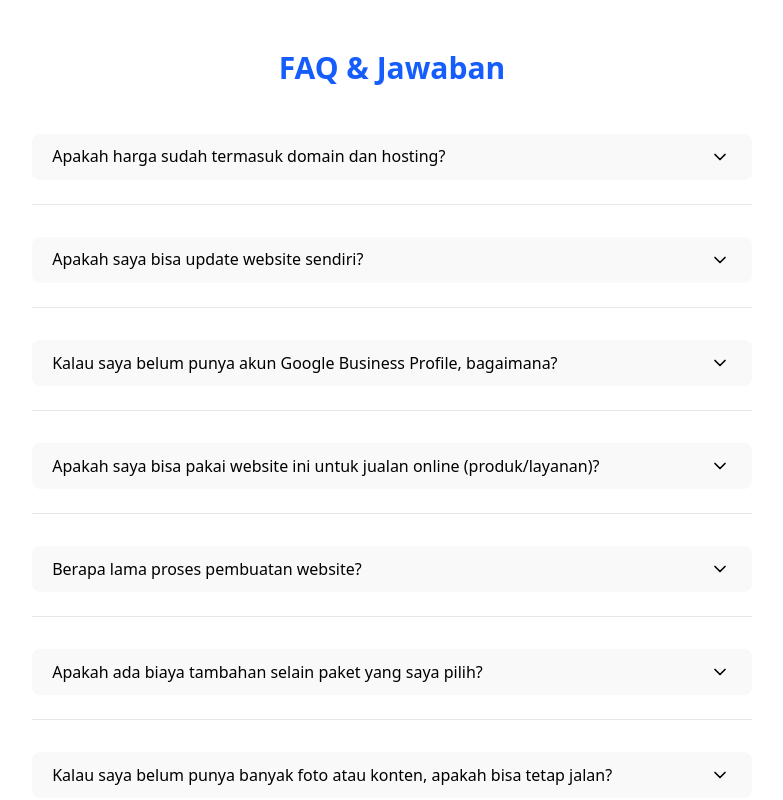
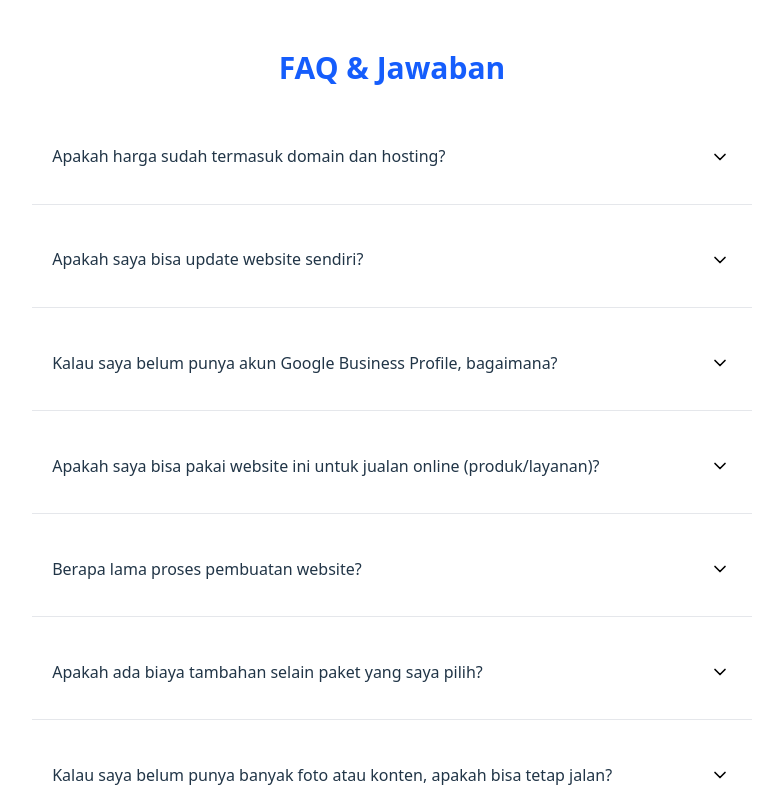
Before and after one commit to armansyahhkm1995/arha_digital, a React (Vite) app: page / in a window 1280 px wide. Shown: the part 4240-5040 px from the top of the page, without its empty margins (248-1031 px from the left). Built offline with nearby package versions, Linux system fonts and the light colour scheme.

Commit message:
FAQ & index.css revision 3

```diff
--- a/src/components/Faq/Faq.jsx
+++ b/src/components/Faq/Faq.jsx
@@ -55,7 +55,7 @@ const FAQSection = () => {
             className=" border-b border-gray-200 pb-6"
           >
             <button
-              className="bg-white text-black w-full flex justify-between items-center text-left font-medium text-lg"
+              className="bg-white w-full flex justify-between items-center text-left font-medium text-lg"
               onClick={() => toggleFAQ(index)}
             >
               <span>{faq.q}</span>
--- a/src/index.css
+++ b/src/index.css
@@ -57,7 +57,7 @@ button:focus-visible {
     background-color: #ffffff;
   }
 
-  button {
+  /* button {
     background-color: #f9f9f9;
-  }
+  } */
 }
```
